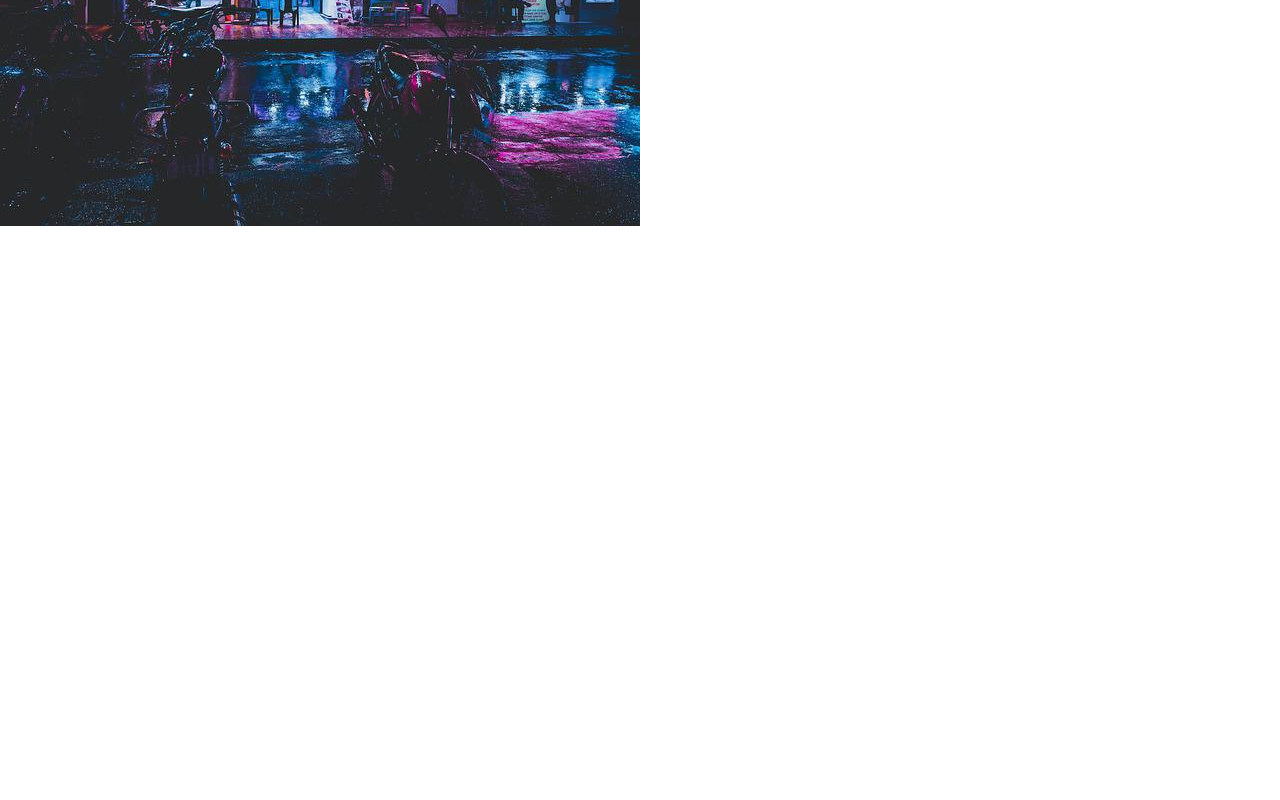
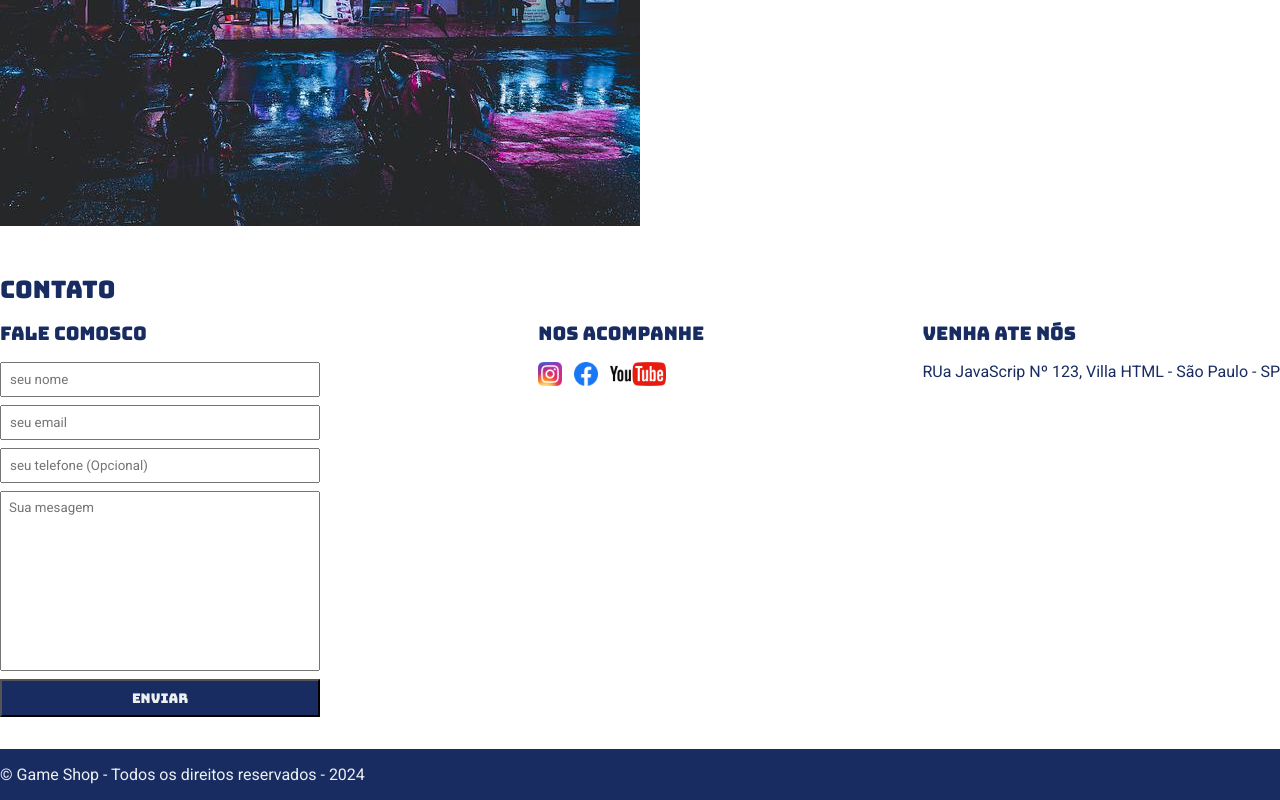
Before and after one commit to cursomaik/primeiro-projeto, a plain HTML site: page INDEX.HTML in a window 1280 px wide. Shown: the part 353-1153 px from the top of the page. Before the commit the page ends 800 px from the top, so only its background shows below. Drawn offline with Linux system fonts and the light colour scheme.

Commit message:
2 commit

```diff
--- a/INDEX.HTML
+++ b/INDEX.HTML
@@ -17,17 +17,17 @@
             <nav>
                 <ul>
                     <li>
-                        <a href="#">Sobre a Loja</a>
+                        <a href="#about">Sobre a Loja</a>
                     </li>
                     <li>
-                        <a href="#">Contato</a>
+                        <a href="#contact">Contato</a>
                     </li>
                 </ul>
             </nav>
         </div>
     </header>
 
-    <section>
+    <section id="about">
         <div class="container">
             <img class="store-front" src="./images/loja.jpg" alt="fachada da loja"/>
             <div>
@@ -48,6 +48,56 @@
             </div>
         </div>
     </section>
+    <section id="contact">
+        <div class="container">
+            <h2>Contato</h2>
+            <div class="contact-methods">
+                <div>
+                    <h3>Fale Comosco</h3>
+                    <form>
+                        <input type="text" placeholder="seu nome" required />
+                        <input type="email" placeholder="seu email" required />
+                        <input type="tel" placeholder="seu telefone (Opcional)" />
+                        <textarea placeholder="Sua mesagem" required></textarea>
+                        <button type="submit">Enviar</button>
+                    </form>
+                </div>
+                <div>
+                    <h3>Nos Acompanhe</h3>
+                    <ul class="social-links">
+                        <li>
+                            <a href="#" title="Siga-nos no Instagram">
+                                <img src="./images/instagram.png" alt="logo do instagram">
+                            </a>
+                        </li>
+                        <li>
+                            <a href="#" title="Siga-nos no facebook">
+                                <img src="./images/facebook.png" alt="logo do facebook">
+                            </a>
+                        </li>
+                        <li>
+                            <a href="#" title="visite o nosso canal no youtube">
+                                <img src="./images/youtube.png" alt="logo do youtube">
+                            </a>
+                        </li>
+                    </ul>
+                </div>
+                <div>
+                    <h3>Venha ate Nós</h3>
+                    <p>
+                        RUa JavaScrip Nº 123, Villa HTML - São Paulo - SP
+                    </p>
+                </div>
+            </div>
+        </div>
+    </section>
+    <footer>
+       <div class="container">
+            <p>
+                &copy; Game Shop - Todos os direitos reservados - 2024
+            </p>
+        </div>
+    </footer>
 
 </body>
 </html>
--- a/main.css
+++ b/main.css
@@ -4,15 +4,15 @@
     box-sizing: border-box;
 }
 
-body{
+body, input, textarea{
     font-family: 'Roboto', sans-serif;
 }
 
-header h1, section h2 {
+header h1, section h2, section h3 {
     font-weight: normal;
 }
 
-header, section h2{
+header, section h2, section h3, form button{
     font-family: 'Bungee', sans-serif;
 
 }
@@ -76,3 +76,62 @@ section P {
 .store-front{
     margin-right: 32px;
 }
+
+.social-links img{
+    height: 24px;
+}
+
+.social-links li{
+    display: inline;
+    margin-right: 8px;
+}
+
+.social-links li a{
+    text-decoration: none;
+}
+
+#contact .container{
+    display: block;
+}
+
+.contact-methods {
+    display: flex;
+    justify-content: space-between;
+}
+
+form input, textarea, button {
+    display: block;
+    width: 320px;
+    margin-bottom: 8px;
+    padding: 8px;
+
+}
+
+form textarea{
+    resize: none;
+    height: 180px;
+}
+
+section h3 {
+    margin-bottom: 16px;
+}
+
+form button {
+    background-color: #182c61;
+    color:#ecf0f1;
+    cursor: pointer;
+}
+
+form button:hover{
+    background-color: #27355e;
+}
+
+input:focus, textarea:focus{
+    outline-color: #182c61;
+}
+
+footer {
+    background-color: #182c61;
+    color:#ecf0f1;
+    padding: 16px 0;
+}
```
